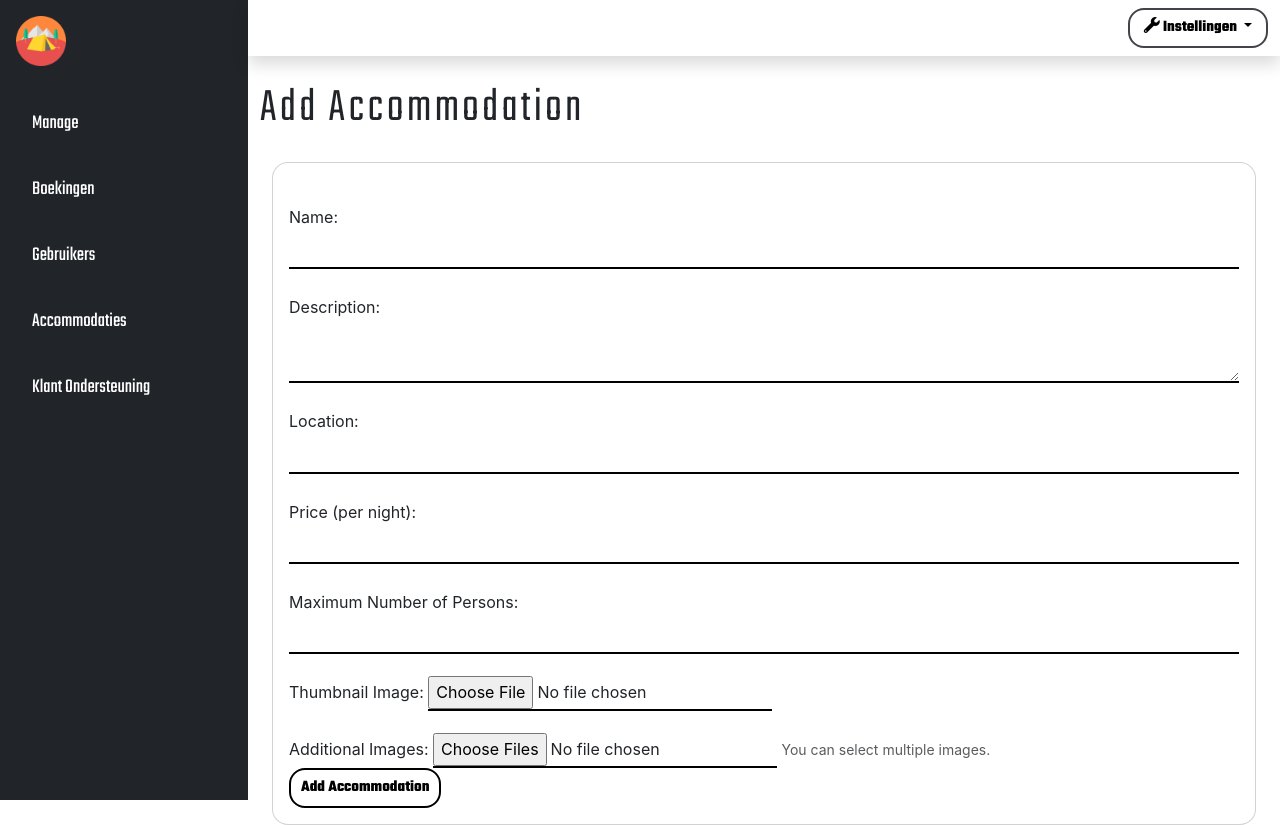
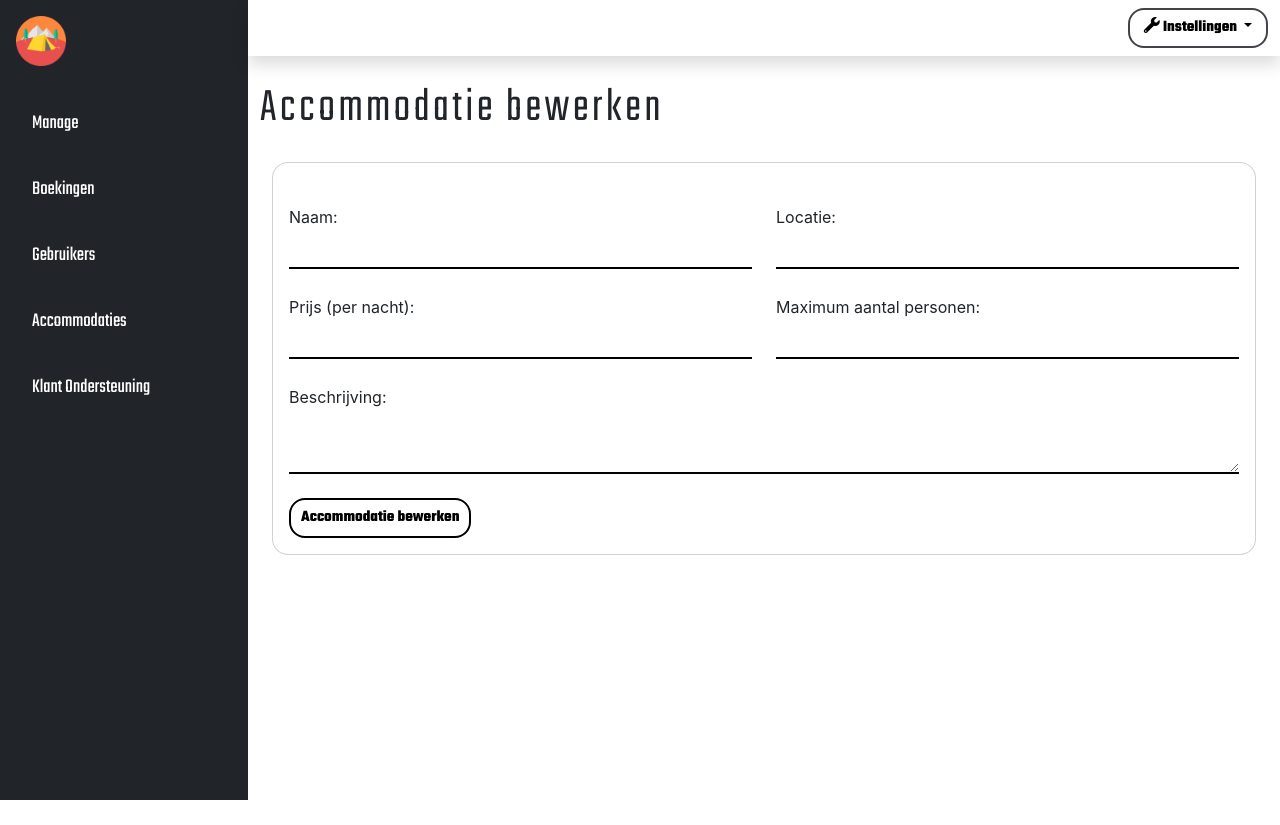
Before and after one commit to danielpastoor/HBO-ICT-Webtechnologie-jaar-1, a Python web app: template src/templates/pages/manage/manage-edit-accommodation.html in a window 1280 px wide. After the commit the page ends 800 px from the top, so only its background shows below. Run offline with Jinja, Linux system fonts and the light colour scheme; the template is opened without the code that fills it, so the values that code supplies are empty; some libraries are stand-ins or nearby versions.

Commit message:
Fixed edit accommodation

```diff
--- a/src/templates/components/cards/card-accommodation-vertical.html
+++ b/src/templates/components/cards/card-accommodation-vertical.html
@@ -15,7 +15,7 @@
 
     <div class="body">
         <h5 class="title"><a
-                href="/accommodation/{{ accommodation.id }}">{{ accommodation.name }}</a></h5>
+                href="/accommodation/{{ accommodation.id }}">{{ accommodation.name }} - {{ accommodation.location }}</a></h5>
         <div class="d-flex justify-content-start mb-2">
             <div class="rating">
                 <span class="fas fa-star"></span><span
--- a/src/templates/components/cards/card-accommodation.html
+++ b/src/templates/components/cards/card-accommodation.html
@@ -10,7 +10,7 @@
 
         <div class="body">
             <h5 class="title">
-                <a href="/accommodation/{{ accommodation.id }}">{{ accommodation.name }}
+                <a href="/accommodation/{{ accommodation.id }}">{{ accommodation.name }} - {{ accommodation.location }}
                 </a></h5>
             <div class="d-flex justify-content-start mb-2">
                 <div class="rating">
--- a/src/templates/pages/manage/manage-accommodation.html
+++ b/src/templates/pages/manage/manage-accommodation.html
@@ -31,7 +31,7 @@
                                 <td>
                                     <a href="/manage/accommodations/edit/{{ accommodation.id }}"
                                        class="btn btn-primary">Bewerken</a>
-                                    <a href="/manage/accommodations/delete/{{ accommodation.id }}"
+                                    <a href="/manage/accommodations/delete_accommodation/{{ accommodation.id }}"
                                        class="btn btn-danger filled"
                                        onclick="return confirm('Weet je het zeker?');">Verwijderen</a>
                                 </td>
--- a/src/templates/pages/manage/manage-edit-accommodation.html
+++ b/src/templates/pages/manage/manage-edit-accommodation.html
@@ -1,8 +1,8 @@
 {% extends 'layouts/manage_layout.html' %}
 {% set isAdmin = true %}
 {% set isDashboard = true %}
-{% set bodyClass = "add-accommodation" %}
-{% set title = "Add Accommodation" %}
+{% set bodyClass = "edit-accommodation" %}
+{% set title = "Accommodatie bewerken" %}
 
 {% block content %}
     <div class="container">
@@ -10,38 +10,52 @@
         <!-- Add Accommodation Form -->
         <div class="card">
             <div class="card-body">
-                <form method="POST" action="/manage/accommodations/edit/" enctype="multipart/form-data">
+                <form method="POST" action="/manage/accommodations/edit/{{ accommodation.id }}"
+                      enctype="multipart/form-data">
+                    <div class="row">
+                        <div class="col-12">
                             <div class="form-group">
-                        <label for="name">Name:</label>
-                        <input type="text" class="form-control" id="name" name="name" required>
+                                <label for="name">Naam:</label>
+                                <input type="text" class="form-control" id="name" name="name" required
+                                       value="{{ accommodation.name if accommodation.name is not none }}">
                             </div>
+                        </div>
+
+                        <div class="col-12">
                             <div class="form-group">
-                        <label for="description">Description:</label>
-                        <textarea class="form-control" id="description" name="description" required></textarea>
+                                <label for="location">Locatie:</label>
+                                <input type="text" class="form-control" id="location" name="location"
+                                       value="{{ accommodation.location if accommodation.location is not none }}"
+                                       required>
                             </div>
+                        </div>
+                        <div class="col-12">
                             <div class="form-group">
-                        <label for="location">Location:</label>
-                        <input type="text" class="form-control" id="location" name="location" required>
+                                <label for="price">Prijs (per nacht):</label>
+                                <input type="number" class="form-control" id="price" name="price"
+                                       value="{{ accommodation.price if accommodation.price is not none }}" required>
                             </div>
+                        </div>
+
+                        <div class="col-12">
                             <div class="form-group">
-                        <label for="price">Price (per night):</label>
-                        <input type="number" class="form-control" id="price" name="price" required>
+                                <label for="max_persons">Maximum aantal personen:</label>
+                                <input type="number" class="form-control" id="max_persons" name="max_persons"
+                                       value="{{ accommodation.max_persons if accommodation.max_persons is not none }}"
+                                       required>
                             </div>
+                        </div>
+
+                        <div class="col-24">
                             <div class="form-group">
-                        <label for="max_persons">Maximum Number of Persons:</label>
-                        <input type="number" class="form-control" id="max_persons" name="max_persons" required>
+                                <label for="description">Beschrijving:</label>
+                                <textarea class="form-control" id="description" name="description"
+                                          required>{{ accommodation.description if accommodation.description is not none }}</textarea>
                             </div>
-                    <div class="form-group">
-                        <label for="thumbnail_image">Thumbnail Image:</label>
-                        <input type="file" class="form-control-file" id="thumbnail_image" name="thumbnail_image">
                         </div>
-                    <div class="form-group">
-                        <label for="images">Additional Images:</label>
-                        <input type="file" class="form-control-file" id="images" name="images" multiple>
-                        <small class="form-text text-muted">You can select multiple images.</small>
                     </div>
                     <!-- Add more fields as needed -->
-                    <button type="submit" class="btn btn-primary">Add Accommodation</button>
+                    <button type="submit" class="btn btn-primary mt-4">Accommodatie bewerken</button>
                 </form>
             </div>
         </div>
```
Also changed, not shown: src/controllers/Manage/ManageAccomodationsController.py (+41 -17 lines), src/models/AccommodationEntity.py (+9 -0 lines). Lines whose indentation alone changed are shown as unchanged.
